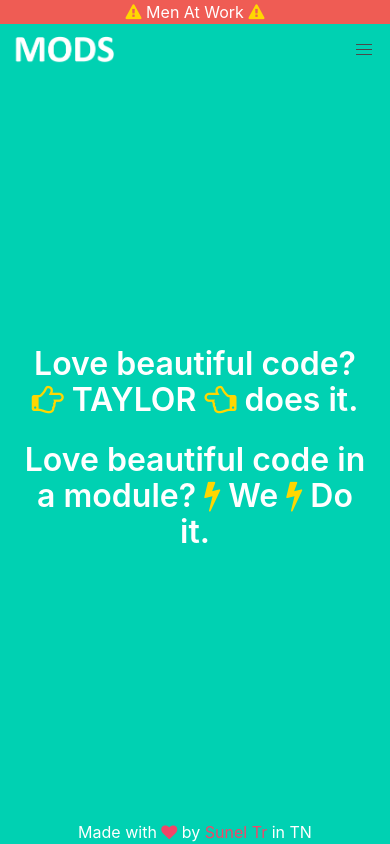
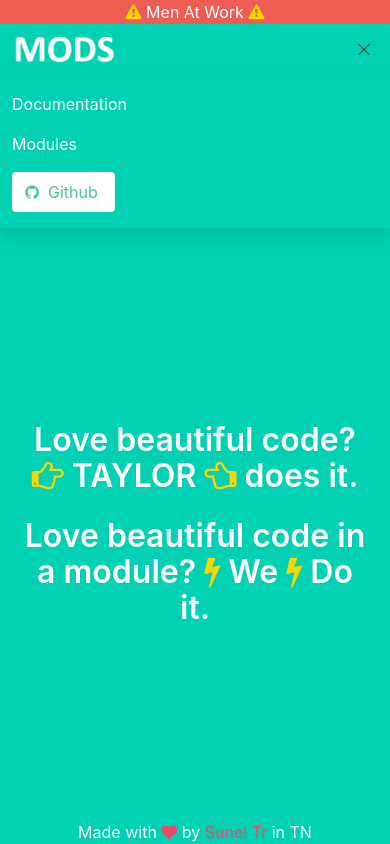
Before and after one commit to mods-framework/mods-framework.github.io, a plain HTML site: page index.html in a window 390 px wide. Both pictures are taken after a click on the element 364 px from the left and 50 px from the top of the page. Drawn offline with nearby package versions, Linux system fonts and the light colour scheme.

Commit message:
Added Js for burger

```diff
--- a/index.html
+++ b/index.html
@@ -85,5 +85,32 @@
             </div>
          </div>
       </section>
+      <script>
+        document.addEventListener('DOMContentLoaded', function () {
+
+        // Get all "navbar-burger" elements
+        var $navbarBurgers = Array.prototype.slice.call(document.querySelectorAll('.navbar-burger'), 0);
+
+        // Check if there are any navbar burgers
+        if ($navbarBurgers.length > 0) {
+
+          // Add a click event on each of them
+          $navbarBurgers.forEach(function ($el) {
+            $el.addEventListener('click', function () {
+
+              // Get the target from the "data-target" attribute
+              var target = $el.dataset.target;
+              var $target = document.getElementById(target);
+
+              // Toggle the class on both the "navbar-burger" and the "navbar-menu"
+              $el.classList.toggle('is-active');
+              $target.classList.toggle('is-active');
+
+            });
+          });
+        }
+
+      });
+      </script>
    </body>
 </html>
```
